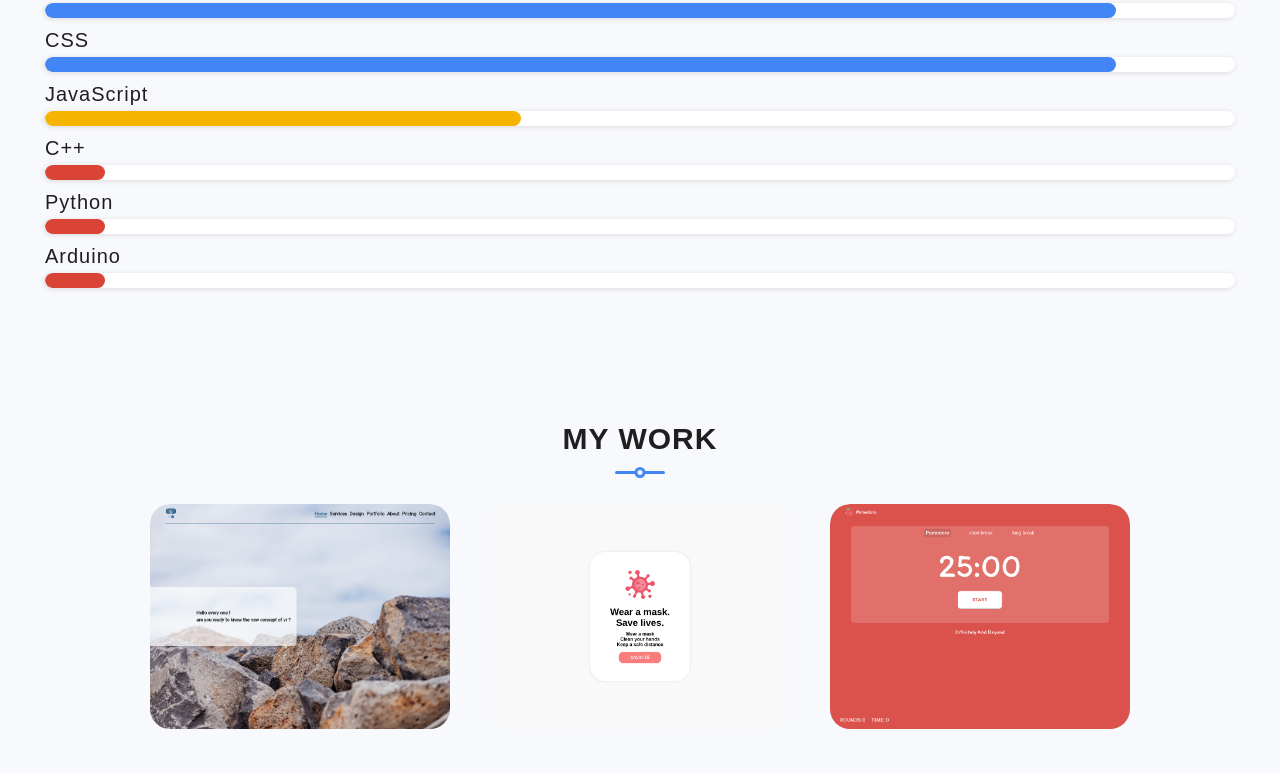
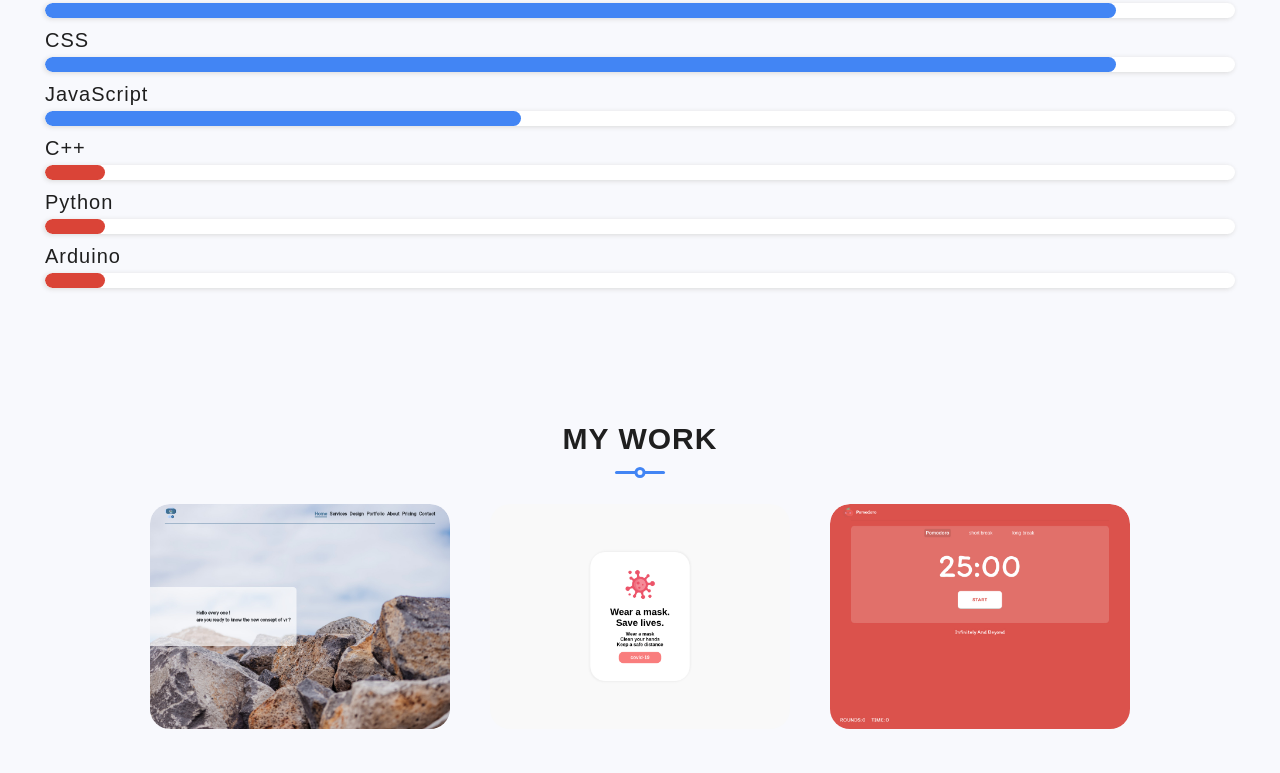
Before and after one commit to mszakii/me, a plain HTML site: page index.html in a window 1280 px wide. Shown: the part 2327-3100 px from the top of the page. Drawn offline with Linux system fonts and the light colour scheme; a web font is replaced by a local one.

Commit message:
update js progress 188
From warning to blue

```diff
--- a/css/master.css
+++ b/css/master.css
@@ -185,7 +185,7 @@ header .two img {
 }
 
 .skills .pro .go.js {
-  background: rgb(244,180,0);
+  /*background: rgb(244,180,0);*/
 }
 
 .skills .pro .go.c,
```
